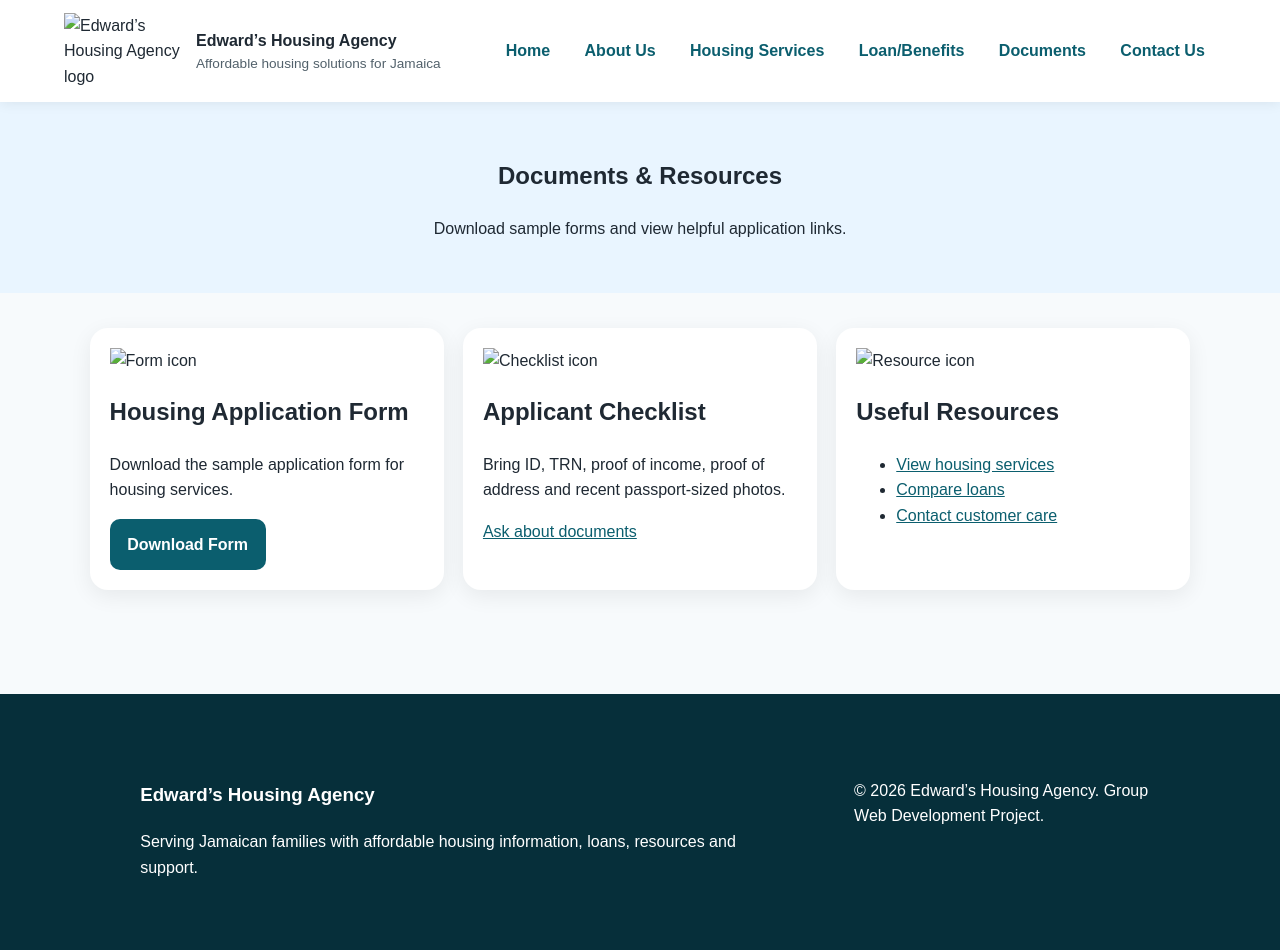
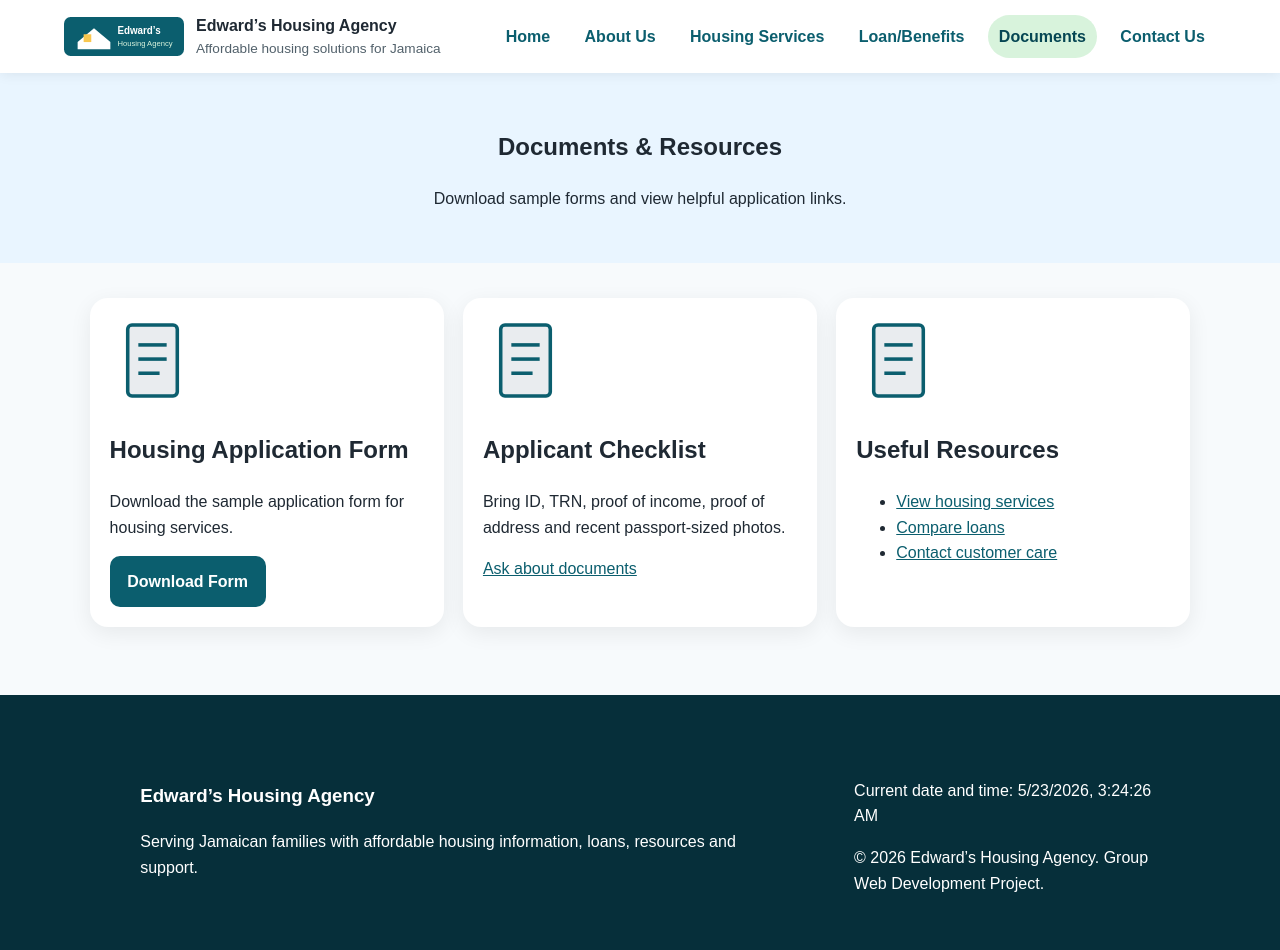
Before and after one commit to Kingvimer/Edwards-agency, a plain HTML site: page documents.html in a window 1280 px wide. Shown: the top 950 px of the page. Drawn offline with Linux system fonts and the light colour scheme; files that its build step writes are made by us from their sources.

Commit message:
Update documents.html

```diff
--- a/documents.html
+++ b/documents.html
@@ -4,13 +4,13 @@
     <meta charset="UTF-8">
     <meta name="viewport" content="width=device-width, initial-scale=1.0">
     <title>Documents and Resources | Edward’s Housing Agency</title>
-    <link rel="stylesheet" href="css/style.css">
+    <link rel="stylesheet" href="style.css">
 </head>
 
 <body>
     <header class="site-header">
         <div class="brand">
-            <img src="images/logo.svg" alt="Edward’s Housing Agency logo">
+            <img src="logo.svg" alt="Edward’s Housing Agency logo">
 
             <div>
                 <strong>Edward’s Housing Agency</strong>
@@ -38,7 +38,7 @@
 
         <section class="cards">
             <article class="card">
-                <img class="icon" src="images/form-icon.svg" alt="Form icon">
+                <img class="icon" src="form-icon.svg" alt="Form icon">
 
                 <h2>Housing Application Form</h2>
 
@@ -46,13 +46,13 @@
                     Download the sample application form for housing services.
                 </p>
 
-                <a class="btn" href="documents/housing-application.docx" download>
+                <a class="btn" href="housing-application.docx" download>
                     Download Form
                 </a>
             </article>
 
             <article class="card">
-                <img class="icon" src="images/form-icon.svg" alt="Checklist icon">
+                <img class="icon" src="form-icon.svg" alt="Checklist icon">
 
                 <h2>Applicant Checklist</h2>
 
@@ -65,7 +65,7 @@
             </article>
 
             <article class="card">
-                <img class="icon" src="images/form-icon.svg" alt="Resource icon">
+                <img class="icon" src="form-icon.svg" alt="Resource icon">
 
                 <h2>Useful Resources</h2>
 
@@ -103,6 +103,6 @@
         </section>
     </footer>
 
-    <script src="js/script.js"></script>
+    <script src="script.js"></script>
 </body>
 </html>
```
